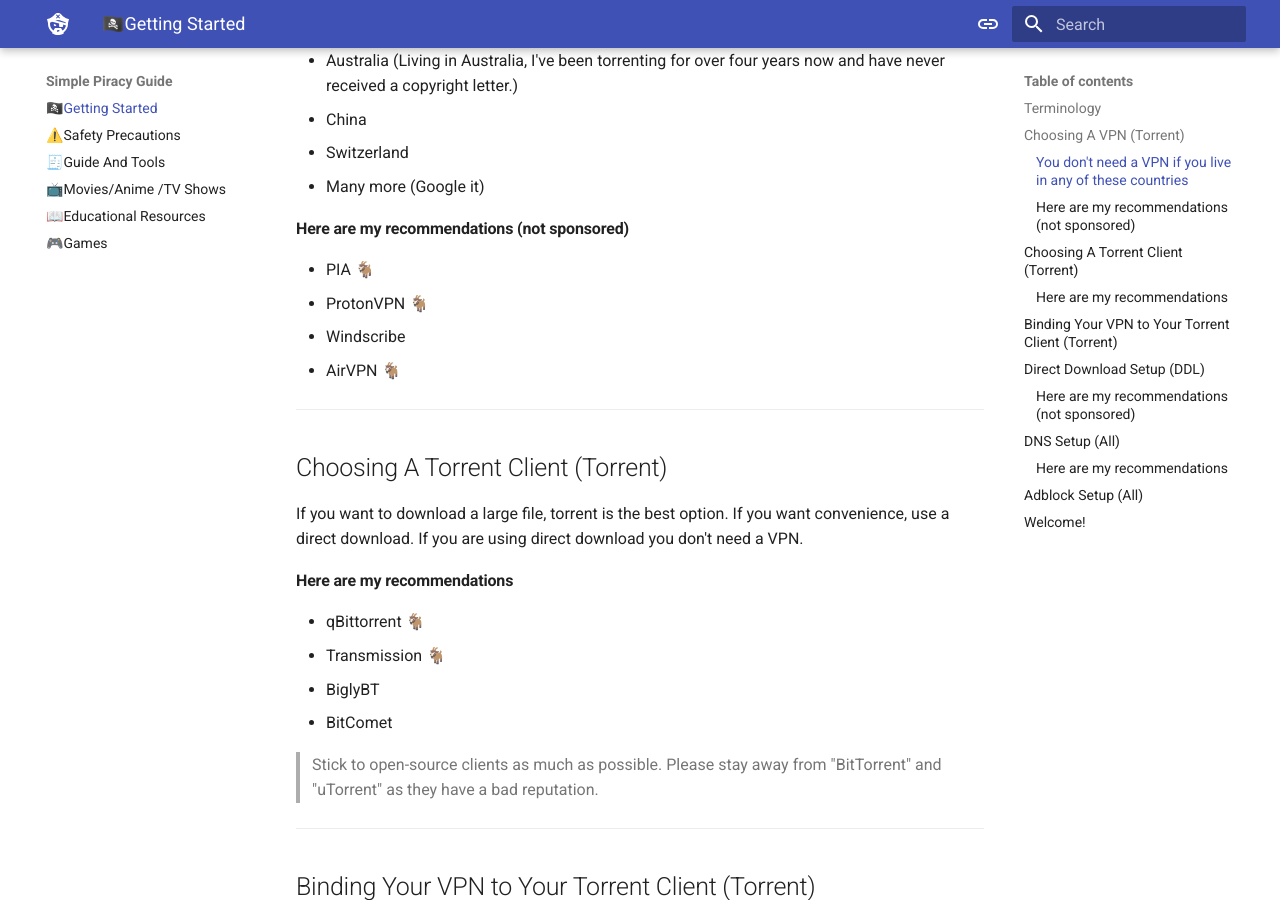
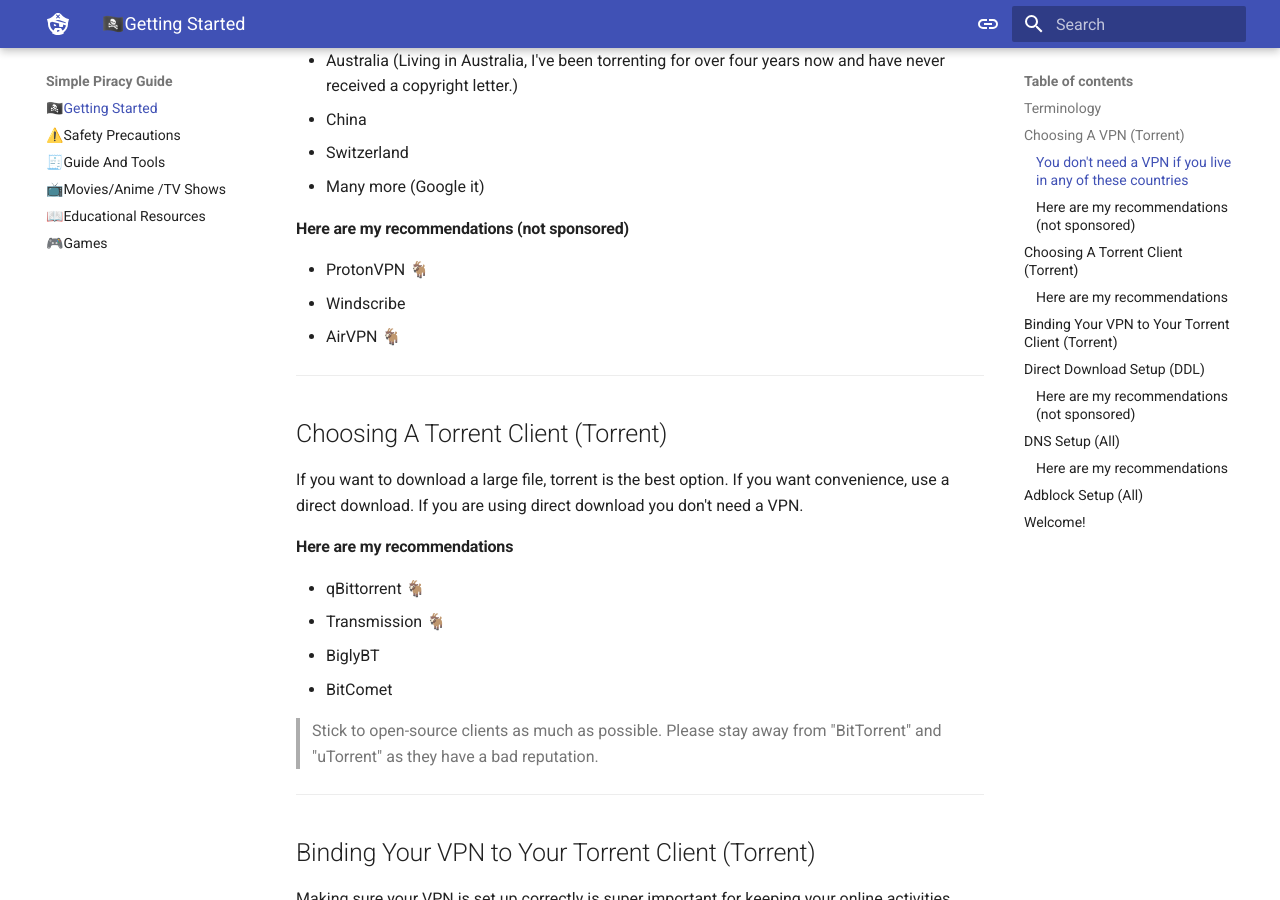
Before and after one commit to eli32-vlc/simple-piracy-guide, an MkDocs documentation site: the page built from docs/index.md, in a window 1280 px wide and 900 px high, scrolled down 1697 px. Built offline with MkDocs 1.6.1 and Material for MkDocs 9.7.7, drawn with Linux system fonts in a browser that asks for light colours.

Commit message:
Update index.md

```diff
--- a/docs/index.md
+++ b/docs/index.md
@@ -38,7 +38,6 @@
 - Many more (Google it)
 
 #### Here are my recommendations (not sponsored)
-- PIA 🐐
 - ProtonVPN 🐐
 - Windscribe
 - AirVPN 🐐
```
